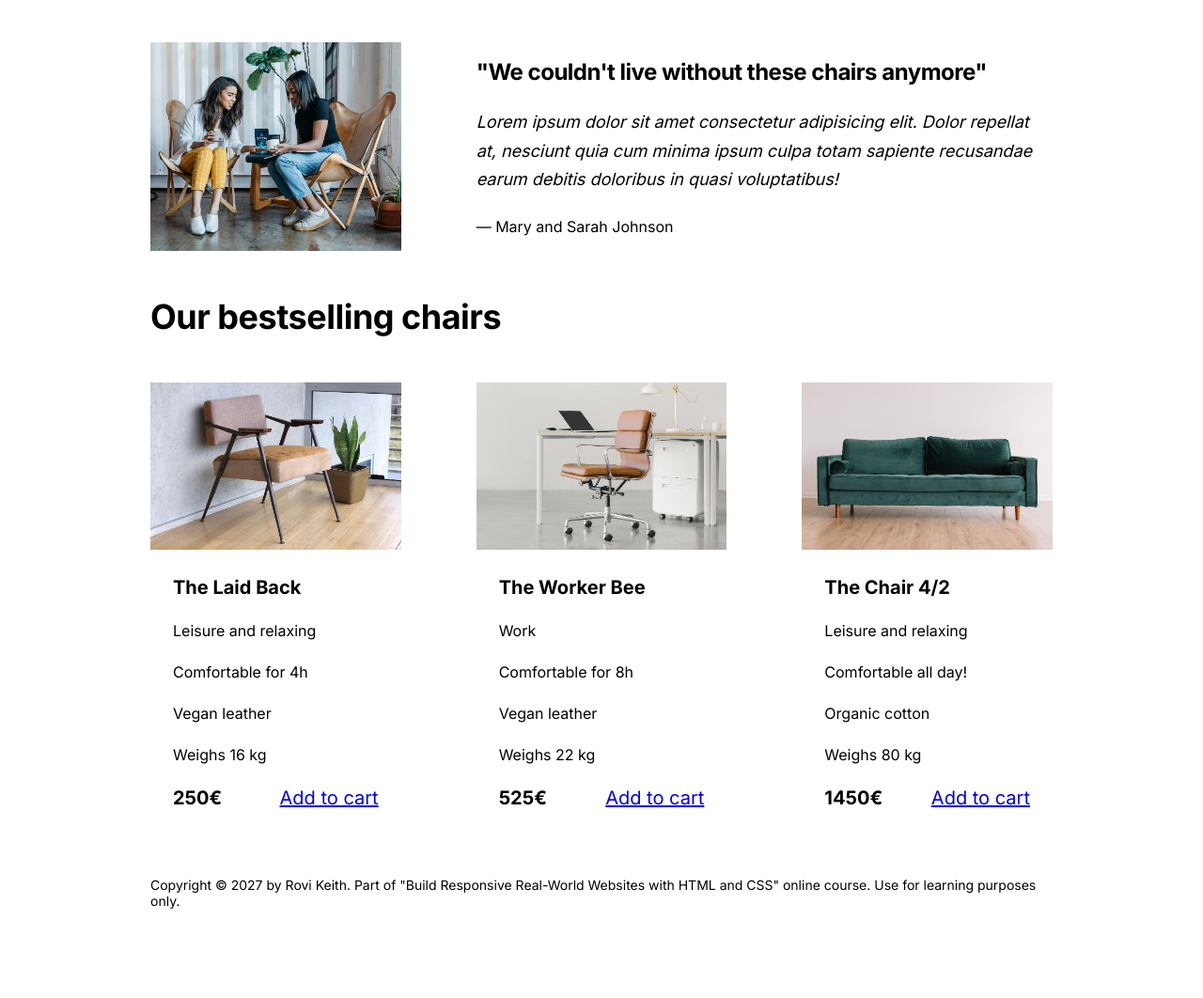
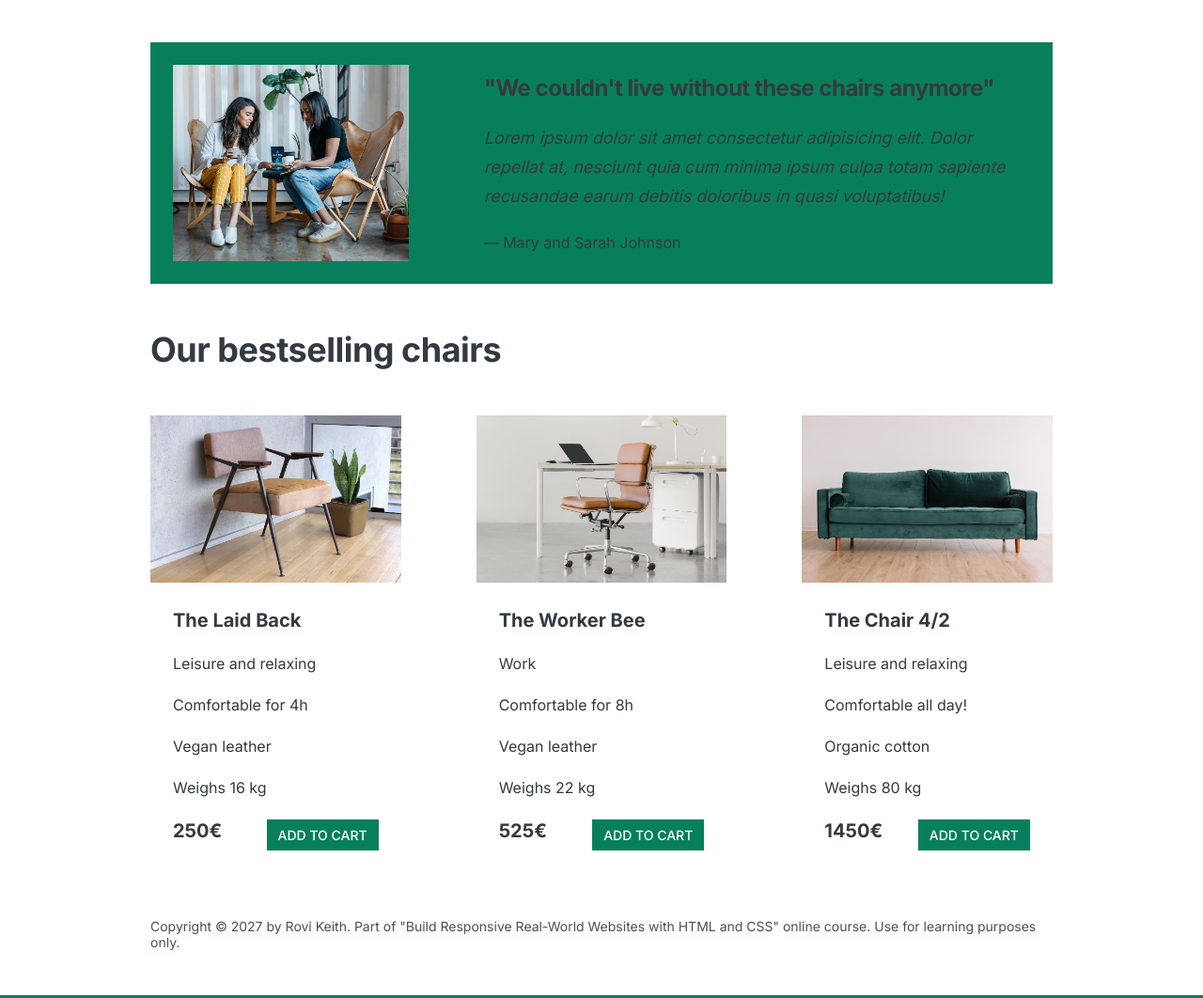
Before and after one commit to RoviK31/Design_rules, a plain HTML site: page index.html in a window 1280 px wide. Shown: the part 793-1855 px from the top of the page at 94% size. Before the commit the page ends 1808 px from the top, so only its background shows below. Drawn offline with Linux system fonts and the light colour scheme.

Commit message:
implementing Colors

```diff
--- a/style.css
+++ b/style.css
@@ -6,17 +6,27 @@ FONT SIZE SYSTEM (px)
 10 / 12 / 14 / 16 / 18 / 20 / 24 / 30 / 36 / 44 / 52 / 62 / 74 / 86 / 98
 */
 
+/*
+ MAIN COLOR: #087f5b
+ GREY COLOR: #343a40
+ */
+
 * {
   margin: 0;
   padding: 0;
   box-sizing: border-box;
+  color: #343a40;
 }
+
+
 
 /* ------------------------ */
 /* GENERAL STYLES */
 /* ------------------------ */
 body {
   font-family: 'Inter', sans-serif;
+  color: #343a40;
+  border-bottom: 3px solid #087f5b;
 }
 
 .container {
@@ -39,6 +49,32 @@ h2 {
   display: grid;
   grid-template-columns: repeat(3, 1fr);
   column-gap: 80px;
+}
+
+.btn:link, btn:visited{
+  background-color: #087f5b ;
+  color: #fff;
+  text-decoration: none;
+  text-transform: uppercase;
+
+  display: block;
+  font-weight: 500;
+
+}
+
+.btn:hover,.btn:active{
+  background-color: #099268;
+}
+
+.btn--big{
+  padding: 16px 32px;
+  font-size: 18px;
+
+}
+
+.btn--small{
+  padding: 8px 12px;
+  font-size: 14px;
 }
 
 /* ------------------------ */
@@ -91,6 +127,9 @@ img {
 
 /* TESTIMONIAL */
 .testimonial-section {
+  background-color: #087f5b;
+  color: #fff;
+  padding: 24px;
 }
 
 .testimonial-box {
@@ -149,4 +188,5 @@ h3 {
 footer {
   margin-bottom: 48px;
   font-size: 14px;
+  color: #495057;
 }
```
